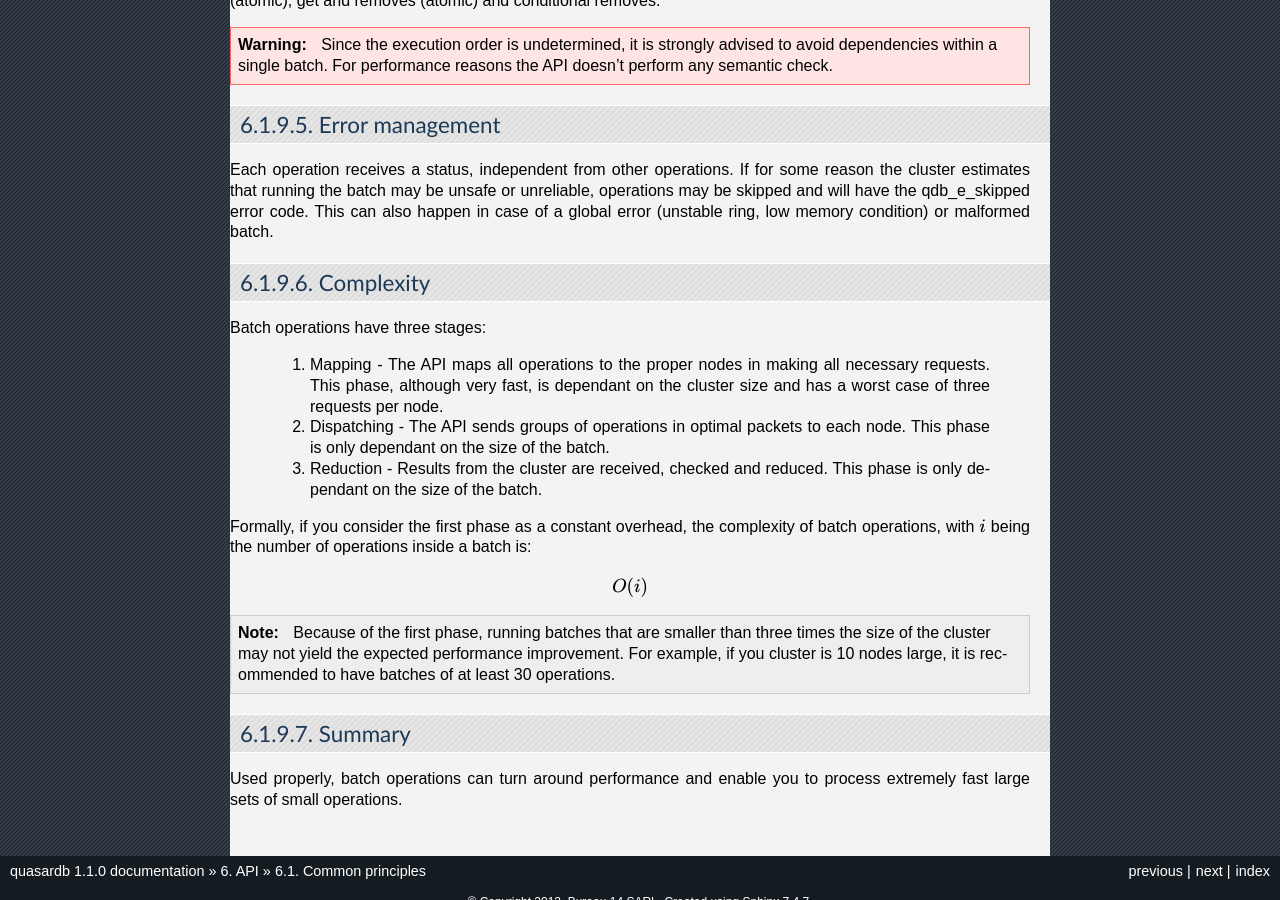
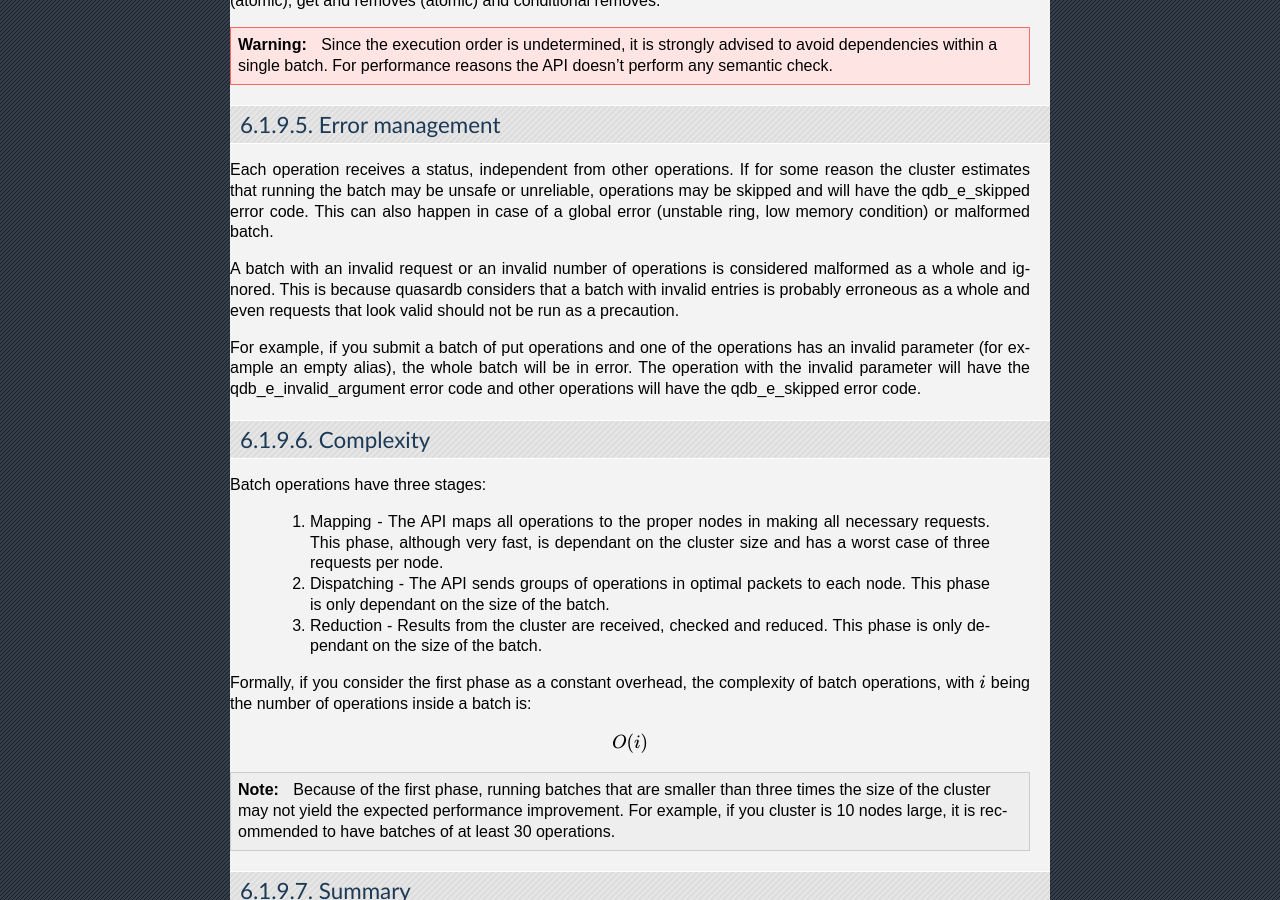
Before and after one commit to iltommi/qdb-documentation, a Sphinx documentation site: the page built from source/api/common.rst, in a window 1280 px wide and 900 px high, scrolled down 4326 px. Built offline with Sphinx 7.4.7, drawn with Linux system fonts in a browser that asks for light colours.

Commit message:
Case 647 - Document better error management

```diff
--- a/source/api/common.rst
+++ b/source/api/common.rst
@@ -197,6 +197,10 @@ Error management
 
 Each operation receives a status, independent from other operations. If for some reason the cluster estimates that running the batch may be unsafe or unreliable, operations may be skipped and will have the qdb_e_skipped error code. This can also happen in case of a global error (unstable ring, low memory condition) or malformed batch.
 
+A batch with an invalid request or an invalid number of operations is considered malformed as a whole and ignored. This is because quasardb considers that a batch with invalid entries is probably erroneous as a whole and even requests that look valid should not be run as a precaution.
+
+For example, if you submit a batch of put operations and one of the operations has an invalid parameter (for example an empty alias), the whole batch will be in error. The operation with the invalid parameter will have the qdb_e_invalid_argument error code and other operations will have the qdb_e_skipped error code.
+
 Complexity
 ^^^^^^^^^^^^
 
--- a/source/faq.rst
+++ b/source/faq.rst
@@ -43,7 +43,7 @@ Nevertheless, keep in mind that what matters is *your usage scenario*. We will b
 Does quasardb support 32-bit operating systems?
 ===============================================
 
-Only Windows 32-bit is supported. Linux and FreeBSD are 64-bit only.
+Only the Windows port is available for Windows 32-bit and Windows 64-bit. Linux and FreeBSD are 64-bit only.
 
 What is the largest possible size for an entry?
 ===============================================
```
